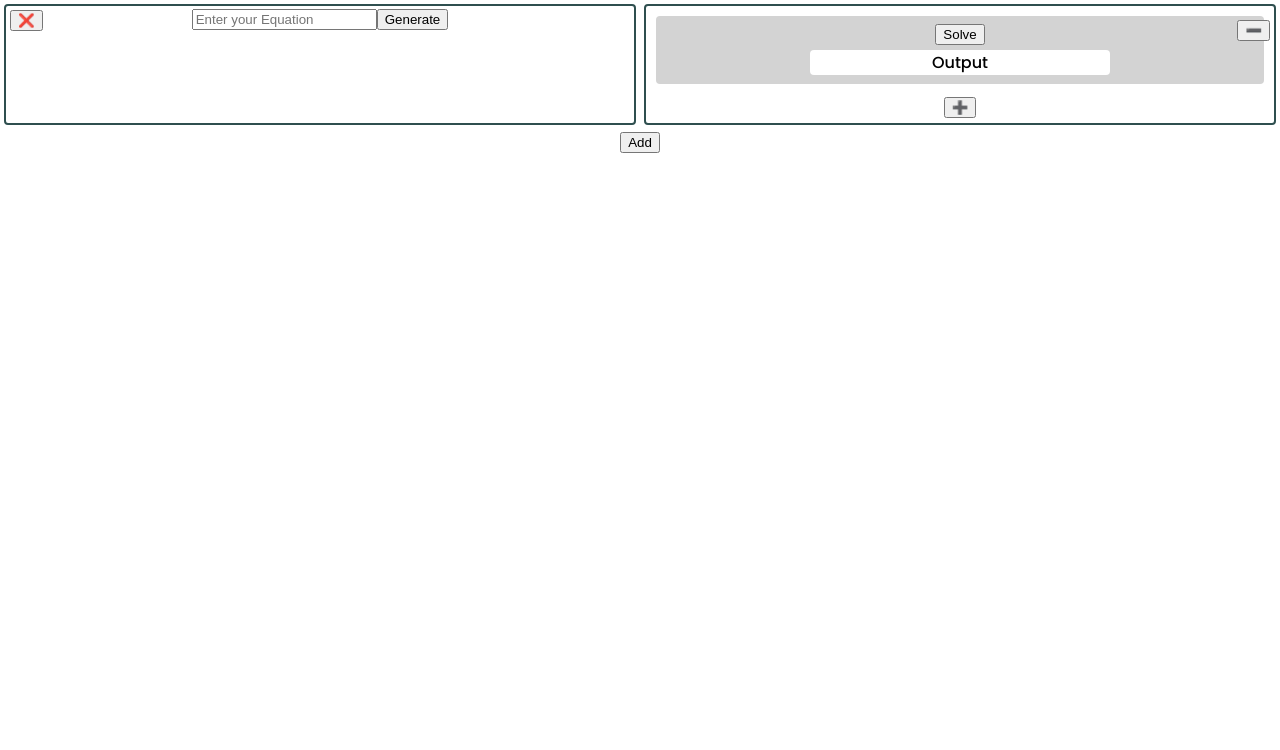
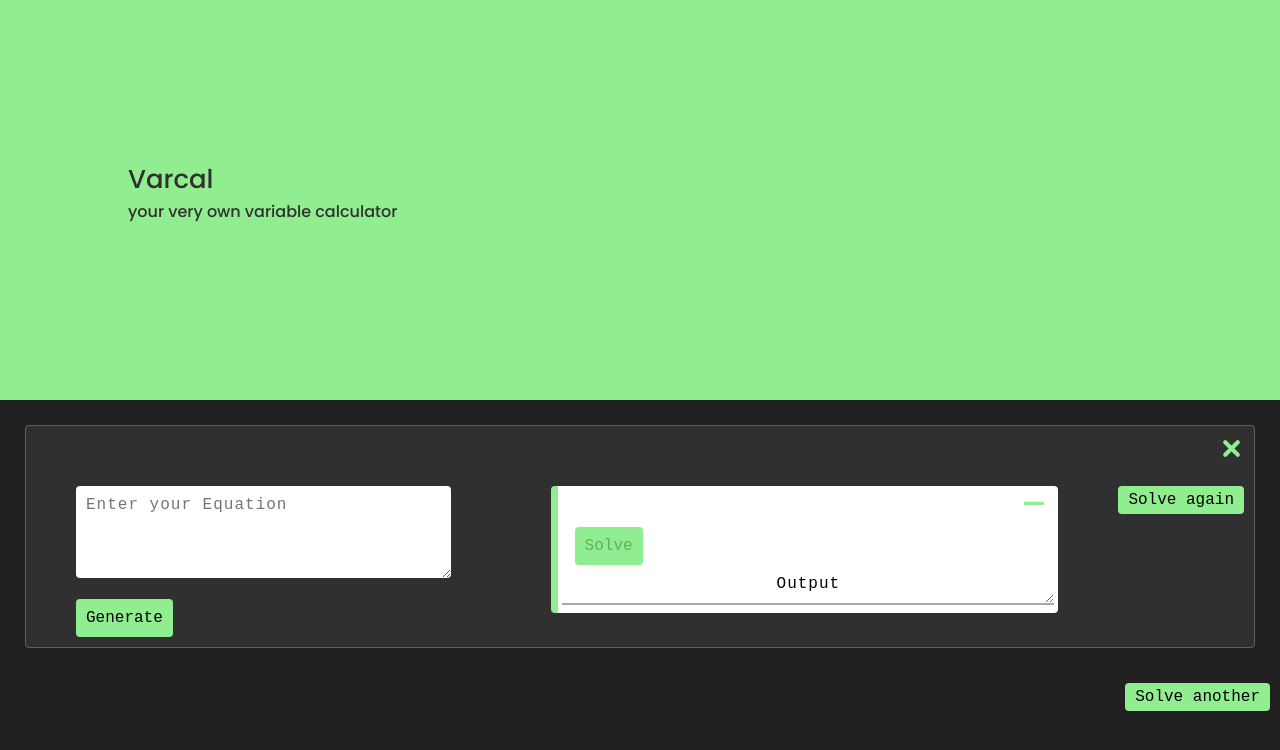
Before and after one commit to ADISKING1/varcal, a React (Create React App) app: page / in a window 1280 px wide. Shown: the top 750 px of the page. Built offline with nearby package versions, Linux system fonts and the light colour scheme.

Commit message:
Better UI/UX

```diff
--- a/src/App.js
+++ b/src/App.js
@@ -2,6 +2,7 @@ import { Component } from "react";
 import "./styles.css";
 import favicon from "./image/favicon.ico";
 import EquationBody from "./Components/EquationBody.jsx";
+import Header from "./Components/Header";
 
 document.getElementById("favicon").setAttribute("href", favicon);
 
@@ -22,24 +23,42 @@ export default class App extends Component {
     };
   }
 
+  delBody(index, e) {
+    const arr = Object.assign([], this.state.bodyList);
+    // arr = [...arr.slice(0, index), ...arr.slice(index + 1)];
+    arr.splice(index, 1);
+    this.setState({ bodyList: arr });
+  }
+
   render() {
     return (
       <div>
+        <Header />
+        <div className="workArea">
           {this.state.bodyList.map((i, index) => {
             return (
               <div key={i + index} className="equationBody">
+                <div className="deleteButton">
                   <button
-                className="deleteBodyButton"
-                onClick={() => {
-                  this.setState({ bodyList: [] });
-                  var arr = [...this.state.bodyList];
-                  arr = [...arr.slice(0, index), ...arr.slice(index + 1)];
-                  this.setState({ bodyList: arr });
-                }}
+                    onClick={this.delBody.bind(this, index)}
                     disabled={this.state.busy}
                   >
-                ❌
+                    <svg
+                      xmlns="http://www.w3.org/2000/svg"
+                      class="h-6 w-6"
+                      fill="none"
+                      viewBox="0 0 24 24"
+                      stroke="currentColor"
+                    >
+                      <path
+                        stroke-linecap="round"
+                        stroke-linejoin="round"
+                        stroke-width="4"
+                        d="M6 18L18 6M6 6l12 12"
+                      />
+                    </svg>
                   </button>
+                </div>
                 <EquationBody
                   data={i}
                   dummy={i.inputExpression}
@@ -56,6 +75,7 @@ export default class App extends Component {
               </div>
             );
           })}
+          <div className="addButton">
             <button
               onClick={() => {
                 var arr = [...this.state.bodyList];
@@ -70,8 +90,10 @@ export default class App extends Component {
               }}
               disabled={this.state.busy}
             >
-          Add
+              Solve another
             </button>
+          </div>
+        </div>
       </div>
     );
   }
--- a/src/Components/EquationBody.jsx
+++ b/src/Components/EquationBody.jsx
@@ -30,8 +30,9 @@ function EquationBody(props) {
 
   useEffect(() => {
     if (
-      props.data.generatedExpression &&
-      props.data.generatedExpression != generatedExpression
+      (props.data.generatedExpression || props.data.inputExpression) &&
+      (props.data.generatedExpression != generatedExpression ||
+        props.data.inputExpression != inputExpression)
     ) {
       updateInputExpression(props.data.inputExpression);
       updateGeneratedExpression(props.data.generatedExpression);
@@ -42,6 +43,7 @@ function EquationBody(props) {
   }, [props.data]);
 
   var tempVariableList = [];
+  var tempInputExpression = props.data.inputExpression || "";
 
   const checkAndAddVariable = (variable) => {
     if (
@@ -56,11 +58,13 @@ function EquationBody(props) {
   };
 
   const generateEquation = () => {
-    if (inputExpression == "") updateSolutionList(["Output"]);
+    updateInputExpression(tempInputExpression);
+    if (inputExpression == "" || solutionList.length === 0)
+      updateSolutionList(["Output"]);
 
     var variable = "";
     var newInputExpression = "";
-    var input = inputExpression;
+    var input = tempInputExpression;
     for (var i = 0; i < input.length; i++) {
       if (
         (input[i] >= "a" && input[i] <= "z") ||
@@ -88,27 +92,33 @@ function EquationBody(props) {
 
   return (
     <div className="eq-body">
-      <div className="eq-col">
-        <div>
-          <input
+      <div className="eq-col-1">
+        <div className="equationExpression">
+          <textarea
+            rows="4"
+            className="expressionInput"
             onChange={(e) => {
-              updateInputExpression(e.target.value);
+              tempInputExpression = e.target.value;
             }}
             placeholder="Enter your Equation"
-            value={props.data.inputExpression || ""}
-          ></input>
+            defaultValue={props.data.inputExpression || ""}
+          ></textarea>
+          <p className={generatedExpression ? "generatedEquation" : ""}>
+            {generatedExpression}
+          </p>
+          <div className="solveButton">
             <button onClick={generateEquation} disabled={props.busy}>
               Generate
             </button>
-          <p>{generatedExpression}</p>
           </div>
         </div>
-      <div className="eq-col">
+      </div>
+      <div className="eq-col-2">
         {solutionList.map((i, index) => {
           return (
             <div key={i + index} className="equationSolution">
+              <div className="minusButton">
                 <button
-                className="deleteButton"
                   onClick={() => {
                     var arr = [...solutionList];
                     arr = [...arr.slice(0, index), ...arr.slice(index + 1)];
@@ -122,8 +132,17 @@ function EquationBody(props) {
                   }}
                   disabled={props.busy}
                 >
-                ➖
+                  <svg viewBox="0 0 384 512" xmlns="http://www.w3.org/2000/svg">
+                    {" "}
+                    <path
+                      d="M368 224H16c-8.84 0-16 7.16-16 16v32c0 8.84 7.16 16 16 16h352c8.84 0 16-7.16 16-16v-32c0-8.84-7.16-16-16-16z"
+                      fill="currentColor"
+                    >
+                      {" "}
+                    </path>
+                  </svg>
                 </button>
+              </div>
               <EquationSolution
                 variables={variableList}
                 equation={generatedExpression}
@@ -146,7 +165,8 @@ function EquationBody(props) {
             </div>
           );
         })}
-
+      </div>
+      <div className="addButton">
         <button
           onClick={() => {
             var arr = [...solutionList];
@@ -155,7 +175,7 @@ function EquationBody(props) {
           }}
           disabled={props.busy}
         >
-          ➕
+          Solve again
         </button>
       </div>
     </div>
--- a/src/Components/EquationSolution.jsx
+++ b/src/Components/EquationSolution.jsx
@@ -31,7 +31,7 @@ function EquationSolution(props) {
             type="number"
             placeholder={i}
             key={i}
-            className="variableInput"
+            className="variableInput expressionInput"
             onChange={(e) => {
               var tempInputs = { ...props.input };
               tempInputs[i] = e.target.value;
@@ -41,14 +41,17 @@ function EquationSolution(props) {
           ></input>
         );
       })}
-      <button
-        className="solveButton"
-        onClick={solveEquation}
-        disabled={props.busy}
-      >
-        Solve
-      </button>
-      <div className="outputText">{props.output}</div>
+      <div className="solveButton innerSolveButton">
+        <button
+          onClick={solveEquation}
+          disabled={props.busy || (props.equation ? false : true)}
+        >
+          Solve
+        </button>
+      </div>
+      <div className="variableInput expressionInput outputText">
+        {props.output}
+      </div>
     </div>
   );
 }
--- /dev/null
+++ b/src/Components/Header.jsx
@@ -0,0 +1,8 @@
+export default function Header() {
+  return (
+    <div className="header">
+      <div className="heading">Varcal</div>
+      <div className="subheading">your very own variable calculator</div>
+    </div>
+  );
+}
--- a/src/styles.css
+++ b/src/styles.css
@@ -2,7 +2,7 @@
   --clr-primary-100: #fff;
   --clr-primary-200: #f0f0f0;
 
-  --clr-neutral-200: #101010;
+  --clr-neutral-200: #303030;
   --clr-neutral-900: #000000;
 
   --clr-accent1: rgb(0, 0, 0);
@@ -16,7 +16,9 @@ body {
   text-align: center;
   font-family: "Poppins", sans-serif;
   margin: 0px;
+  background-color: #202120;
 }
+
 input:focus,
 textarea:focus,
 select:focus {
@@ -35,43 +37,161 @@ select:focus {
                                   supported by Chrome, Edge, Opera and Firefox */
 }
 
-.eq-body {
-  display: flex;
+.header {
+  height: 50vh;
+  padding: 20vh 0 0 10vw;
+  box-sizing: border-box;
+  text-align: left;
+  background: lightgreen;
+  color: var(--clr-neutral-200);
+}
+.heading {
+  font-size: 1.62rem;
 }
 
-.eq-col {
-  width: 50%;
-  border: 2px solid darkslategray;
-  margin: 4px;
+.subheading {
+  font-size: 1rem;
+}
+
+.workArea {
+  font-family: monospace;
+  font-size: 1rem;
+}
+
+.equationBody {
+  margin: 25px;
   border-radius: 4px;
-  padding-bottom: 4px;
+  background-color: var(--clr-neutral-200);
+  border: 1px solid #606060;
+}
+@media (min-width: 720px) {
+  .eq-body {
+    display: flex;
+  }
+  .eq-col-2 {
+    max-width: 57%;
+  }
+}
+@media (max-width: 721px) {
+  .eq-col-2 {
+    max-width: unset;
+  }
+}
+.eq-body {
+  border-radius: 4px;
+}
+
+.eq-col-1,
+.eq-col-2 {
+  margin: unset;
+  padding: 0 40px;
+}
+
+.eq-col-1 {
+  flex: 3;
+}
+
+.eq-col-2 {
+  flex: 4;
+}
+
+.expressionInput {
+  border: none;
+  width: calc(100% - 20px);
+  resize: vertical;
+  letter-spacing: 1px;
+  border-radius: 4px;
+  font-size: 1rem;
+  padding: 10px;
+  font-family: monospace;
+}
+
+.variableInput {
+  margin-bottom: 4px;
+  border-bottom: 2px solid darkgray;
+  border-radius: 0;
+  width: 90%;
+}
+
+.outputText {
+  width: auto;
+  overflow-y: hidden;
+}
+
+.generatedEquation {
+  color: white;
+  border-bottom: 2px solid lightgreen;
+  padding: 4px;
 }
 
 .deleteButton {
-  position: absolute;
-  right: 10px;
+  display: block;
+  padding: 10px;
+  text-align: right;
 }
-.deleteBodyButton {
-  position: absolute;
-  left: 10px;
-  margin-top: 10px;
+.deleteButton > button {
+  height: 25px;
+  width: 25px;
+  padding: 0;
+  background: none;
+  border: none;
+  color: lightgreen;
 }
+.minusButton {
+  display: block;
+  padding: 0 10px;
+  text-align: right;
+}
+.minusButton > button {
+  height: 20px;
+  width: 20px;
+  padding: 0;
+  background: none;
+  border: none;
+  color: lightgreen;
+}
+
+.addButton {
+  display: block;
+  padding: 10px;
+  text-align: right;
+}
+.addButton > button {
+  background: lightgreen;
+  color: black;
+  border-radius: 4px;
+  padding: 5px 10px;
+  border: none;
+  font-family: monospace;
+  font-size: 1rem;
+}
+
+.equationExpression {
+  border-radius: 4px;
+  margin: 10px;
+}
+
 .equationSolution {
-  background-color: lightgray;
+  background-color: white;
   border-radius: 4px;
   padding: 4px;
   margin: 10px;
+  border-left: 7px solid lightgreen;
 }
-.outputText {
-  background-color: white;
-  margin: 5px 25%;
+.solveButton {
+  text-align: right;
+}
+.innerSolveButton {
+  padding-left: 2.5%;
+}
+.solveButton > button {
+  display: block;
+  margin: 5px 0px 0px 0px;
+  border: none;
+  background: lightgreen;
+  font-size: 1rem;
+  padding: 10px;
+  font-family: monospace;
+  cursor: pointer;
   border-radius: 4px;
 }
-
-.variableInput {
-  width: 90%;
-}
-.solveButton {
-  display: block;
-  margin: 4px auto;
-}
```
Lines whose indentation alone changed are shown as unchanged.
